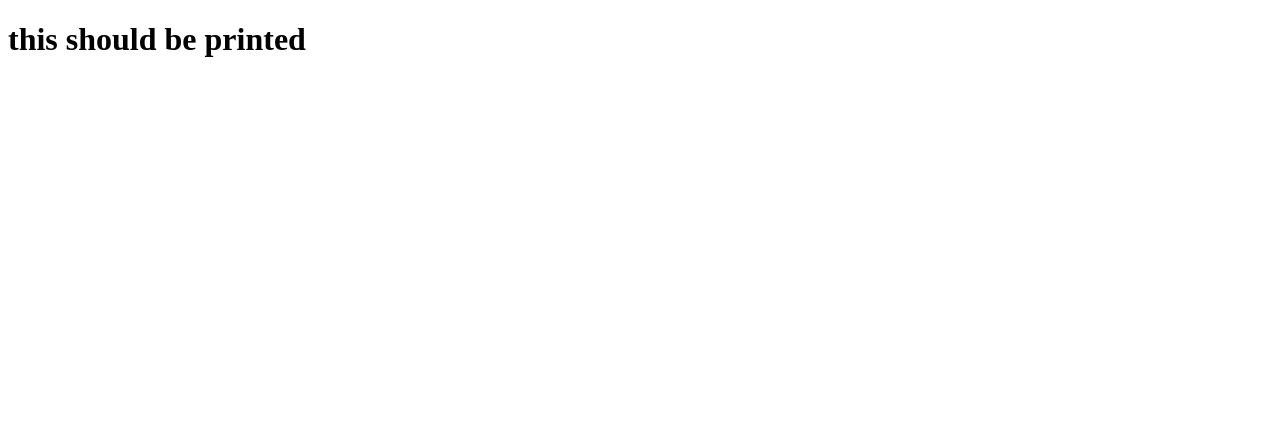
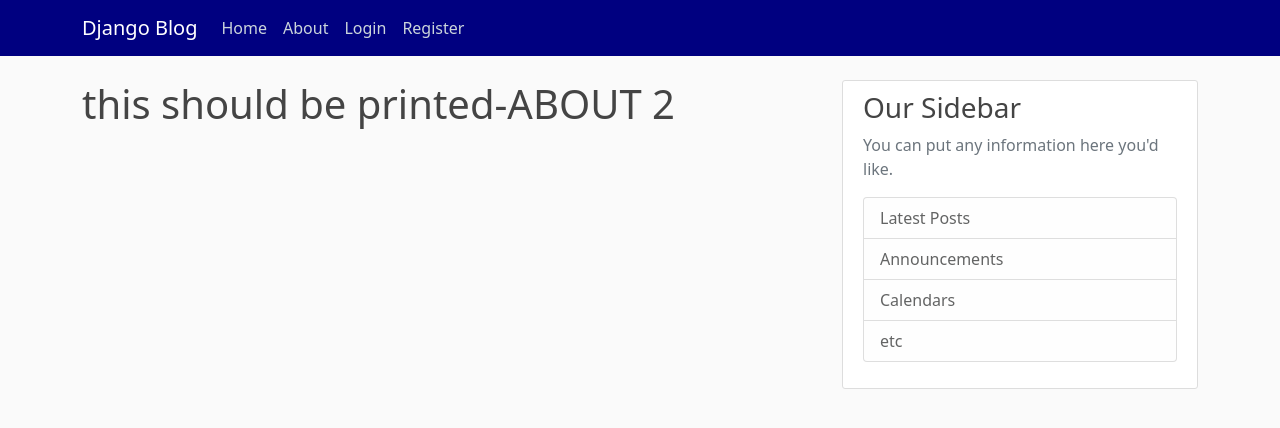
Before and after one commit to zia-ashraf/WebApp, a Django app: template mysite/polls/templates/polls/about2.html in a window 1280 px wide. Shown: the top 428 px of the page. Run offline with Django 3.2, Linux system fonts and the light colour scheme; the template is opened without the code that fills it, so the values that code supplies are empty.

Commit message:
Added a static css file(see location)
-a navigation bar was added in the 'base.html'
-a bunch of other css styling was also introduced, one was from the
class we had already given ref. to earlier i.e. from the web
-new folder named static was created in our 'polls' app with another sub-folder named
'polls' inside it----it contains a 'main.css' the css file used for some of our templates.
-the above was done using-
1.{% load static %} -in the beginning
2.<link rel="stylesheet" type="text/css" href="{% static 'blog/main.css' %}"> -to ref. and is written inside <head>

```diff
--- /dev/null
+++ b/mysite/polls/static/polls/main.css
@@ -0,0 +1,87 @@
+body {
+    background: #fafafa;
+    color: #333333;
+    margin-top: 5rem;
+  }
+
+  h1, h2, h3, h4, h5, h6 {
+    color: #444444;
+  }
+
+  ul {
+    margin: 0;
+  }
+
+  .bg-steel {
+    background-color: #5f788a;
+  }
+
+  .site-header .navbar-nav .nav-link {
+    color: #cbd5db;
+  }
+
+  .site-header .navbar-nav .nav-link:hover {
+    color: #ffffff;
+  }
+
+  .site-header .navbar-nav .nav-link.active {
+    font-weight: 500;
+  }
+
+  .content-section {
+    background: #ffffff;
+    padding: 10px 20px;
+    border: 1px solid #dddddd;
+    border-radius: 3px;
+    margin-bottom: 20px;
+  }
+
+  .article-title {
+    color: #444444;
+  }
+
+  a.article-title:hover {
+    color: #428bca;
+    text-decoration: none;
+  }
+
+  .article-content {
+    white-space: pre-line;
+  }
+
+  .article-img {
+    height: 65px;
+    width: 65px;
+    margin-right: 16px;
+  }
+
+  .article-metadata {
+    padding-bottom: 1px;
+    margin-bottom: 4px;
+    border-bottom: 1px solid #e3e3e3
+  }
+
+  .article-metadata a:hover {
+    color: #333;
+    text-decoration: none;
+  }
+
+  .article-svg {
+    width: 25px;
+    height: 25px;
+    vertical-align: middle;
+  }
+
+  .account-img {
+    height: 125px;
+    width: 125px;
+    margin-right: 20px;
+    margin-bottom: 16px;
+  }
+
+  .account-heading {
+    font-size: 2.5rem;
+  }
+  .navbar {
+    background-color: navy !important;
+  }
--- a/mysite/polls/templates/polls/about2.html
+++ b/mysite/polls/templates/polls/about2.html
@@ -1,6 +1,6 @@
 {% extends "polls/base.html"%}
 {% block content%}
 
-<h1>this should be printed</h1>
+<h1>this should be printed-ABOUT 2</h1>
 
 {% endblock content%}
--- a/mysite/polls/templates/polls/base.html
+++ b/mysite/polls/templates/polls/base.html
@@ -1,9 +1,19 @@
+<!-- to load the static directory, the next line-- -->
+{% load static %}
 <!DOCTYPE html>
 <html lang="en">
 
 <head>
-    <meta charset="UTF-8">
-    <meta name="viewport" content="width=device-width, initial-scale=1.0">
+    <!-- Required meta tags -->
+    <meta charset="utf-8">
+    <meta name="viewport" content="width=device-width, initial-scale=1">
+
+    <!-- Bootstrap CSS -->
+    <link href="https://cdn.jsdelivr.net/npm/bootstrap@5.0.0-beta1/dist/css/bootstrap.min.css" rel="stylesheet"
+        integrity="sha384-giJF6kkoqNQ00vy+HMDP7azOuL0xtbfIcaT9wjKHr8RbDVddVHyTfAAsrekwKmP1" crossorigin="anonymous">
+
+    <link rel="stylesheet" type="text/css" href="{% static 'blog/main.css' %}">
+
     {% if title %}
     <title>Django Blog - {{title}}</title>
     {% else %}
@@ -12,8 +22,67 @@
 </head>
 
 <body>
+    <!-- for the navigation bar,see below -->
+    <header class="site-header">
+        <nav class="navbar navbar-expand-md navbar-dark bg-steel fixed-top" style='background-color: navy;'>
+            <div class="container">
+                <a class="navbar-brand mr-4" href="/">Django Blog</a>
+                <button class="navbar-toggler" type="button" data-toggle="collapse" data-target="#navbarToggle"
+                    aria-controls="navbarToggle" aria-expanded="false" aria-label="Toggle navigation">
+                    <span class="navbar-toggler-icon"></span>
+                </button>
+                <div class="collapse navbar-collapse" id="navbarToggle">
+                    <div class="navbar-nav mr-auto">
+                        <a class="nav-item nav-link" href="/">Home</a>
+                        <a class="nav-item nav-link" href="/about">About</a>
+                    </div>
+                    <!-- Navbar Right Side -->
+                    <div class="navbar-nav">
+                        <a class="nav-item nav-link" href="#">Login</a>
+                        <a class="nav-item nav-link" href="#">Register</a>
+                    </div>
+                </div>
+            </div>
+        </nav>
+    </header>
 
-    {% block content %}{% endblock %}
+    <main role="main" class="container" style="margin-top: 70px;">
+        <div class="row">
+            <div class="col-md-8">
+                {% block content %}{% endblock %}
+            </div>
+            <div class="col-md-4">
+                <div class="content-section">
+                    <h3>Our Sidebar</h3>
+                    <p class='text-muted'>You can put any information here you'd like.
+                    <ul class="list-group">
+                        <li class="list-group-item list-group-item-light">Latest Posts</li>
+                        <li class="list-group-item list-group-item-light">Announcements</li>
+                        <li class="list-group-item list-group-item-light">Calendars</li>
+                        <li class="list-group-item list-group-item-light">etc</li>
+                    </ul>
+                    </p>
+                </div>
+            </div>
+        </div>
+    </main>
+    <!-- Optional JavaScript; choose one of the two! -->
+
+    <!-- Option 1: Bootstrap Bundle with Popper -->
+    <script src="https://cdn.jsdelivr.net/npm/bootstrap@5.0.0-beta1/dist/js/bootstrap.bundle.min.js"
+        integrity="sha384-ygbV9kiqUc6oa4msXn9868pTtWMgiQaeYH7/t7LECLbyPA2x65Kgf80OJFdroafW"
+        crossorigin="anonymous"></script>
+
+    <!-- Option 2: Separate Popper and Bootstrap JS -->
+
+    <!-- <script src="https://cdn.jsdelivr.net/npm/@popperjs/core@2.5.4/dist/umd/popper.min.js"
+        integrity="sha384-q2kxQ16AaE6UbzuKqyBE9/u/KzioAlnx2maXQHiDX9d4/zp8Ok3f+M7DPm+Ib6IU"
+        crossorigin="anonymous"></script>
+    <script src="https://cdn.jsdelivr.net/npm/bootstrap@5.0.0-beta1/dist/js/bootstrap.min.js"
+        integrity="sha384-pQQkAEnwaBkjpqZ8RU1fF1AKtTcHJwFl3pblpTlHXybJjHpMYo79HY3hIi4NKxyj"
+        crossorigin="anonymous"></script> -->
+
+
 </body>
 
 </html>
--- a/mysite/polls/urls.py
+++ b/mysite/polls/urls.py
@@ -9,5 +9,6 @@ urlpatterns = [
     path('<int:pk>/results/', views.ResultsView.as_view(), name='results'),
     path('<int:question_id>/vote/', views.vote, name='vote'),
     path('about/', views.about),
+    # the names that we give as a third parameter is used for "href" from templates.
     path('about2/', views.about2)
 ]
```
Also changed, not shown: mysite/polls/templates/polls/about.html (+10 -4 lines).
